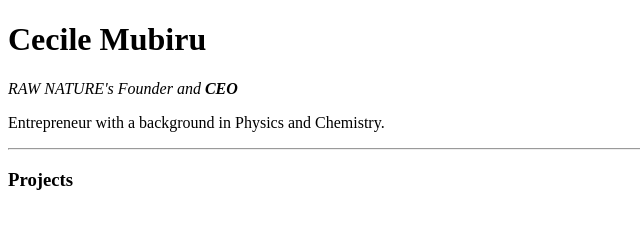
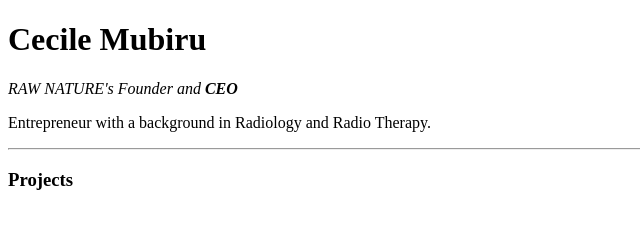
Before and after one commit to nk4w/Cecile, a plain HTML site: page index.html in a window 1280 px wide. Shown: the full height of the page, 0-640 px from the left. Drawn offline with Linux system fonts and the light colour scheme.

Commit message:
Add files via upload

```diff
--- a/index.html
+++ b/index.html
@@ -9,7 +9,7 @@
 <body>
   <h1>Cecile Mubiru</h1>
   <p><em>RAW NATURE's Founder and <strong>CEO</strong></em></p>
-  <p>Entrepreneur with a background in Physics and Chemistry.</p>
+  <p>Entrepreneur with a background in Radiology and Radio Therapy.</p>
   <hr>
   <h3>Projects</h3>
 </body>
```
